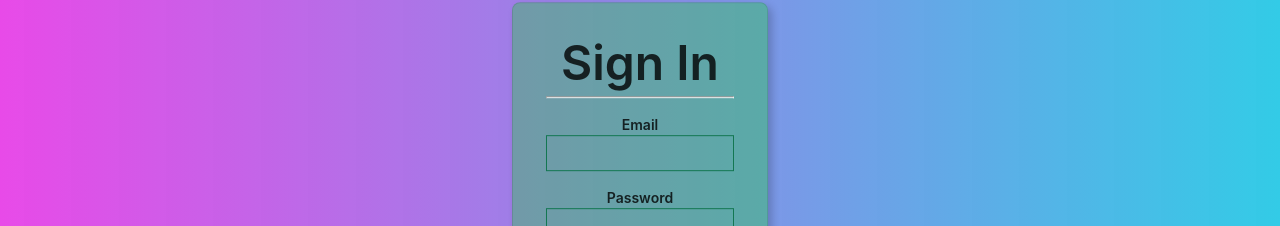
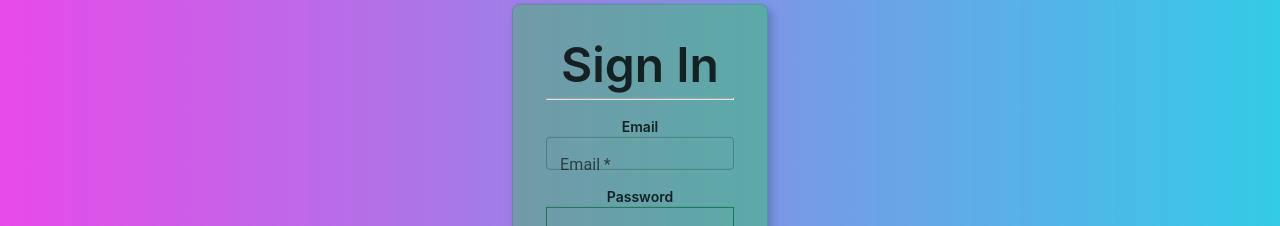
Before and after one commit to raivein/Lesson-Planner-FE, a React (Create React App) app: page / in a window 1280 px wide. Shown: the part 203-429 px from the top of the page. Built offline with nearby package versions, Linux system fonts and the light colour scheme; no server answers.

Commit message:
added MUI characteristsic to the input field for login... will apply the same for all in the future

```diff
--- a/src/components/SignIn/SignIn.js
+++ b/src/components/SignIn/SignIn.js
@@ -1,5 +1,6 @@
 import React from "react";
 import "./SignIn.css";
+import { TextField } from "@mui/material";
 
 class SignIn extends React.Component {
 	constructor(props) {
@@ -54,13 +55,22 @@ class SignIn extends React.Component {
                 <label className="db fw6 lh-copy f6" for="email-address">
                   Email
                 </label>
-								<input
+                {/* <input
                   onChange={this.onEmailChange}
                   onKeyDown={this.onEnterPress}
                   className="pa2 input-reset ba bg-transparent hover-bg-black hover-white w-100 b--dark-green"
                   type="email"
                   name="email-address"
                   id="email-address"
+                /> */}
+                <TextField
+                  className="pa2 input-reset ba bg-transparent hover-bg-black hover-white w-100 b--dark-green"
+                  onChange={this.onEmailChange}
+                  onKeyDown={this.onEnterPress}
+                  required
+                  name="email"
+                  value={this.state.signInEmail}
+                  label="Email"
                 />
               </div>
               <div className="mv3">
```
Lines whose indentation alone changed are shown as unchanged.
